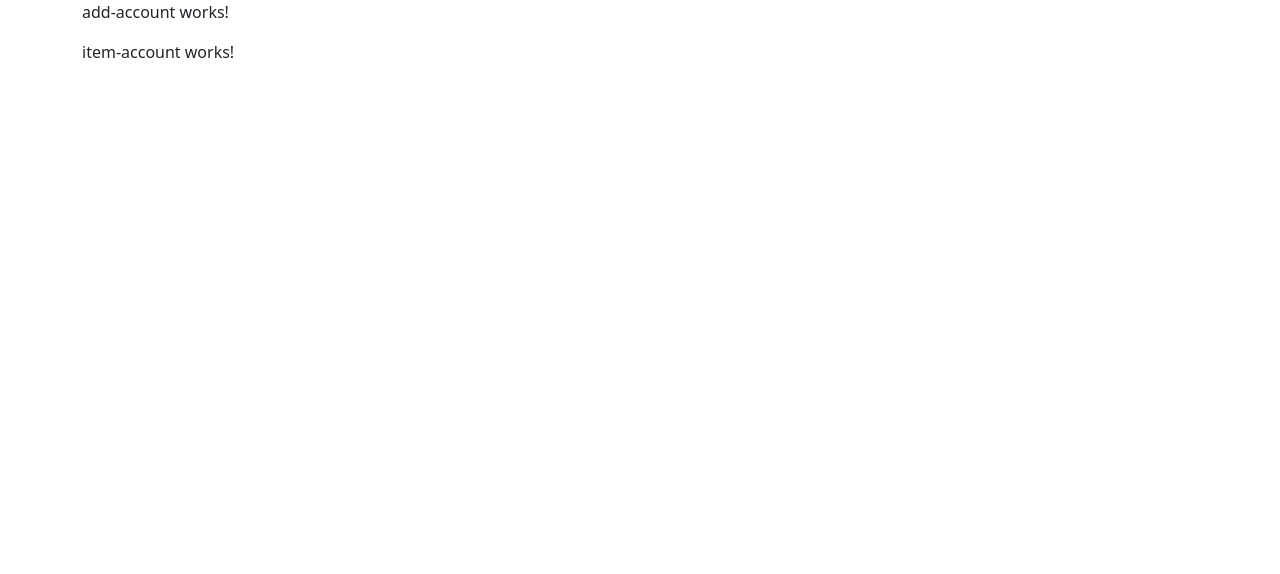
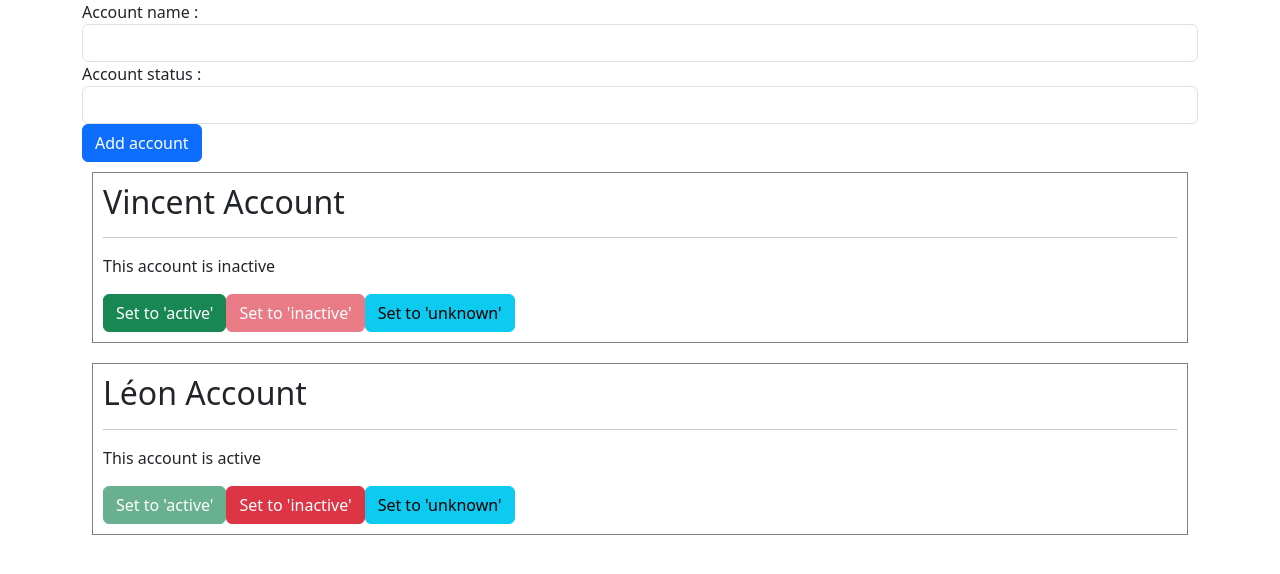
Before and after one commit to n2sy/ng-plb-nov-24, an Angular app: page / in a window 1280 px wide. Shown: the top 574 px of the page. Built offline with nearby package versions, Linux system fonts and the light colour scheme.

Commit message:
add accounts exercice step 2

```diff
--- a/src/app/accounts/add-account/add-account.component.html
+++ b/src/app/accounts/add-account/add-account.component.html
@@ -1 +1,17 @@
-<p>add-account works!</p>
+<label>Account name : </label>
+<input #inpName class="form-control" type="text" />
+
+<label>Account status : </label>
+<select #selectStatus class="form-control">
+  @for (opt of statusOptions; track $index) {
+
+  <option [value]="opt">{{ opt }}</option>
+  }
+</select>
+
+<button
+  (click)="sendNewAccountToHome(inpName.value, selectStatus.value)"
+  class="btn btn-primary"
+>
+  Add account
+</button>
--- a/src/app/accounts/add-account/add-account.component.ts
+++ b/src/app/accounts/add-account/add-account.component.ts
@@ -1,10 +1,18 @@
-import { Component } from '@angular/core';
+import { Component, EventEmitter, Output } from '@angular/core';
 
 @Component({
   selector: 'app-add-account',
   templateUrl: './add-account.component.html',
-  styleUrl: './add-account.component.css'
+  styleUrl: './add-account.component.css',
 })
 export class AddAccountComponent {
+  statusOptions = ['', 'unknown', 'active', 'inactive'];
+  @Output() eventToHome = new EventEmitter();
 
+  sendNewAccountToHome(newName, newStatus) {
+    this.eventToHome.emit({
+      name: newName,
+      status: newStatus,
+    });
+  }
 }
--- a/src/app/accounts/home-account/home-account.component.html
+++ b/src/app/accounts/home-account/home-account.component.html
@@ -1,5 +1,8 @@
-<app-add-account></app-add-account>
+<app-add-account (eventToHome)="addAccount($event)"></app-add-account>
 
 <ol class="list-group">
-  <app-item-account></app-item-account>
+  @for (acc of tabAccounts; track $index) {
+  <app-item-account [oneAccount]="acc"></app-item-account>
+
+  }
 </ol>
--- a/src/app/accounts/home-account/home-account.component.ts
+++ b/src/app/accounts/home-account/home-account.component.ts
@@ -16,4 +16,8 @@ export class HomeAccountComponent {
       status: 'active',
     },
   ];
+
+  addAccount(newAccount) {
+    this.tabAccounts.push(newAccount);
+  }
 }
--- a/src/app/accounts/item-account/item-account.component.css
+++ b/src/app/accounts/item-account/item-account.component.css
@@ -0,0 +1,5 @@
+.contour {
+  border: 1px solid grey;
+  padding: 10px;
+  margin: 10px;
+}
--- a/src/app/accounts/item-account/item-account.component.html
+++ b/src/app/accounts/item-account/item-account.component.html
@@ -1 +1,28 @@
-<p>item-account works!</p>
+<div class="contour">
+  <h2>{{ oneAccount.name }}</h2>
+  <hr />
+  <p>This account is {{ oneAccount.status }}</p>
+
+  <button
+    [disabled]="oneAccount.status == 'active'"
+    (click)="changeStatus('active')"
+    class="btn btn-success"
+  >
+    Set to 'active'
+  </button>
+
+  <button
+    [disabled]="oneAccount.status == 'inactive'"
+    (click)="changeStatus('inactive')"
+    class="btn btn-danger"
+  >
+    Set to 'inactive'
+  </button>
+  <button
+    [disabled]="oneAccount.status == 'unknown'"
+    (click)="changeStatus('unknown')"
+    class="btn btn-info"
+  >
+    Set to 'unknown'
+  </button>
+</div>
--- a/src/app/accounts/item-account/item-account.component.ts
+++ b/src/app/accounts/item-account/item-account.component.ts
@@ -1,10 +1,14 @@
-import { Component } from '@angular/core';
+import { Component, Input } from '@angular/core';
 
 @Component({
   selector: 'app-item-account',
   templateUrl: './item-account.component.html',
-  styleUrl: './item-account.component.css'
+  styleUrl: './item-account.component.css',
 })
 export class ItemAccountComponent {
+  @Input() oneAccount;
 
+  changeStatus(newStatus) {
+    this.oneAccount.status = newStatus;
+  }
 }
--- a/src/index.html
+++ b/src/index.html
@@ -2,7 +2,7 @@
 <html lang="en">
   <head>
     <meta charset="utf-8" />
-    <title>Tt</title>
+    <title>PLB Angular Nov 24</title>
     <base href="/" />
     <meta name="viewport" content="width=device-width, initial-scale=1" />
     <link rel="icon" type="image/x-icon" href="favicon.ico" />
```
